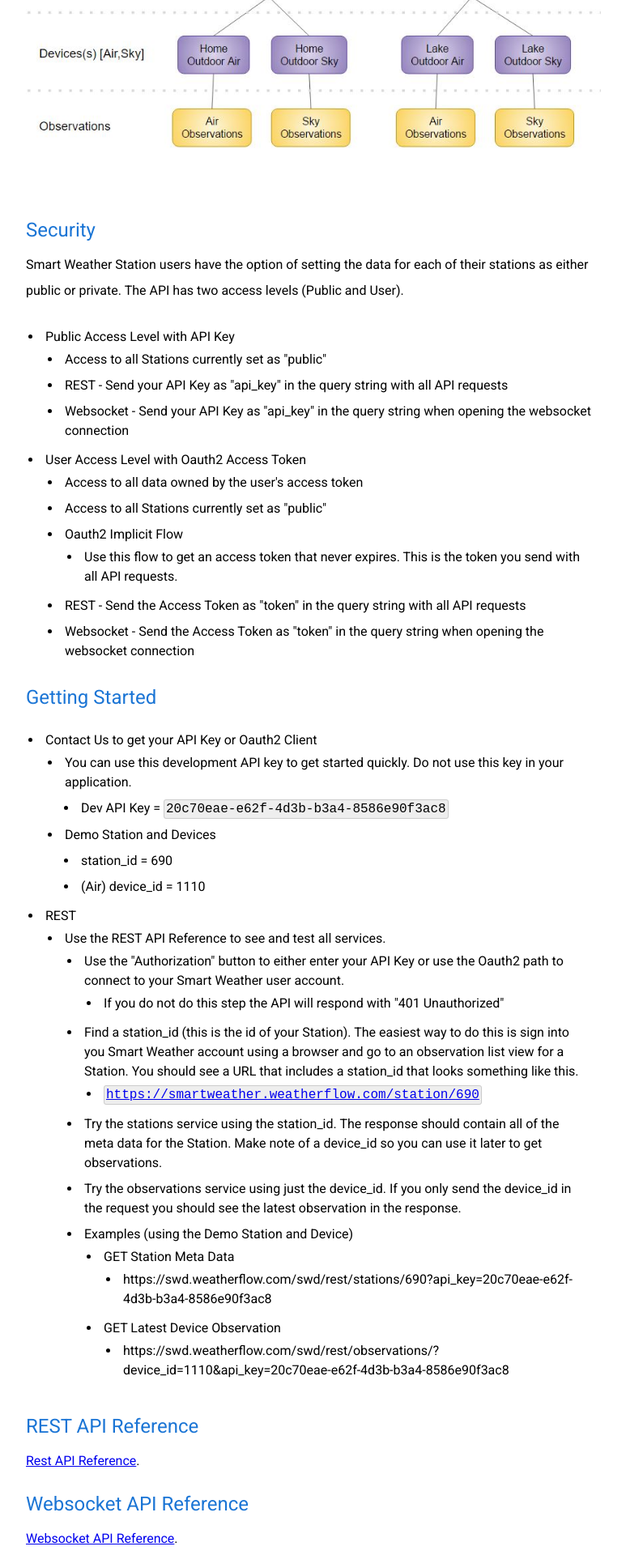
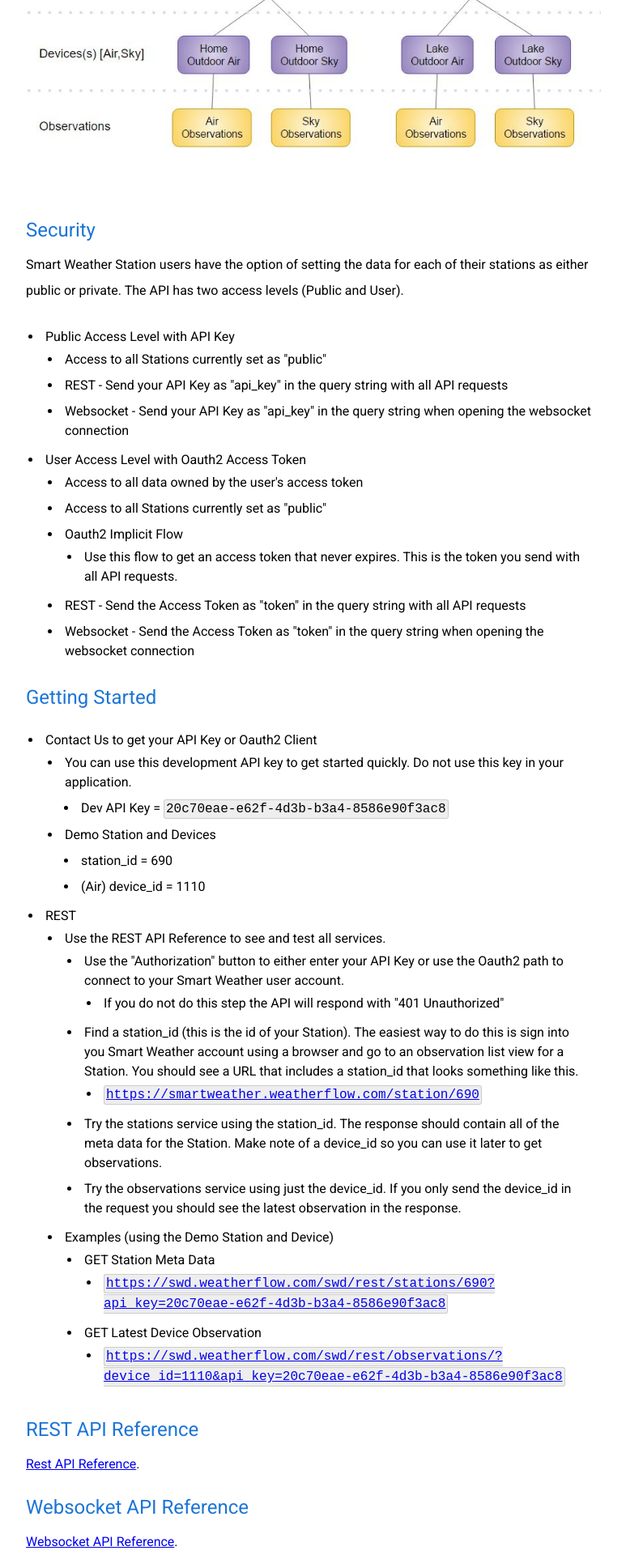
Before and after one commit to WeatherFlow/SmartWeather, a Jekyll site: the page built from api/index.html, in a window 1280 px wide. Shown: the part 1027-2947 px from the top of the page at 81% size, without its empty margins (378-1151 px from the left). Built offline with Jekyll 4.4.1, drawn with Linux system fonts in a browser that asks for light colours; nearby versions of some CDN libraries.

Commit message:
Update index.html

```diff
--- a/api/index.html
+++ b/api/index.html
@@ -80,19 +80,17 @@
 					<li>Try the stations service using the station_id. The response should contain all of the meta data for the Station. Make note of a device_id so you can use it later to get observations.</li>
 					<li>Try the observations service using just the device_id. If you only send the device_id in the request you should see the latest observation in the response.</li>
 				</ul>
-				<ul>
+			</li>
 			<li>Examples (using the Demo Station and Device)
 				<ul>
 					<li>GET Station Meta Data
 						<ul>
-									<li>https://swd.weatherflow.com/swd/rest/stations/690?api_key=20c70eae-e62f-4d3b-b3a4-8586e90f3ac8</li>
+							<li><a href="https://swd.weatherflow.com/swd/rest/stations/690?api_key=20c70eae-e62f-4d3b-b3a4-8586e90f3ac8" class="code-highlight">https://swd.weatherflow.com/swd/rest/stations/690?api_key=20c70eae-e62f-4d3b-b3a4-8586e90f3ac8</a></li>
 						</ul>
 					</li>
 					<li>GET Latest Device Observation
 						<ul>
-									<li>https://swd.weatherflow.com/swd/rest/observations/?device_id=1110&api_key=20c70eae-e62f-4d3b-b3a4-8586e90f3ac8</li>
-								</ul>
-							</li>
+							<li><a href="https://swd.weatherflow.com/swd/rest/observations/?device_id=1110&api_key=20c70eae-e62f-4d3b-b3a4-8586e90f3ac8" class="code-highlight">https://swd.weatherflow.com/swd/rest/observations/?device_id=1110&api_key=20c70eae-e62f-4d3b-b3a4-8586e90f3ac8</a></li>
 						</ul>
 					</li>
 				</ul>
```
Lines whose indentation alone changed are shown as unchanged.
